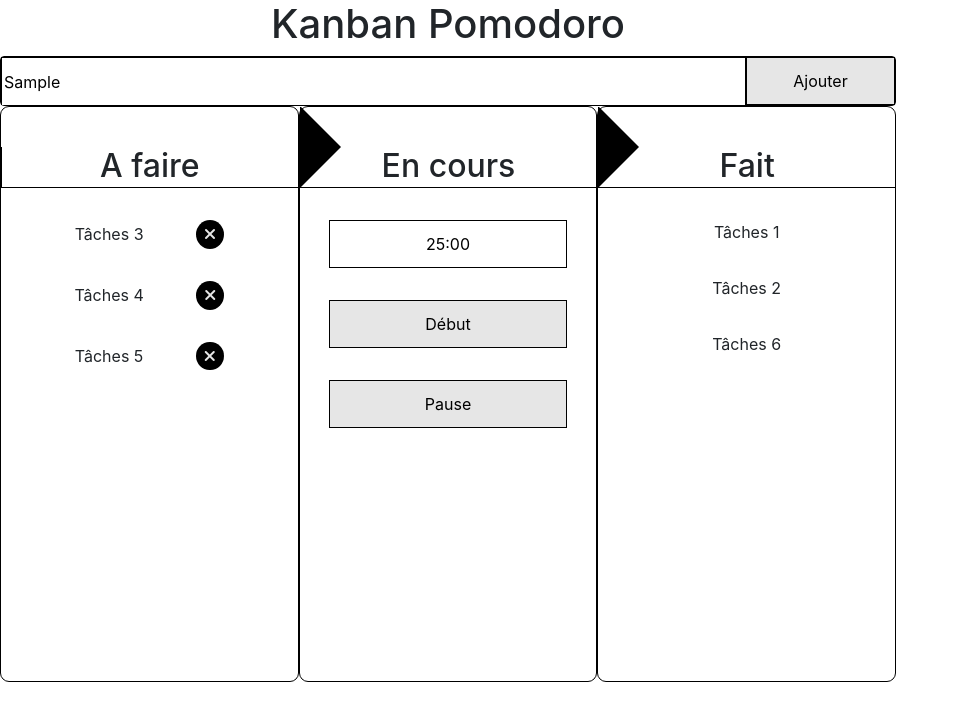
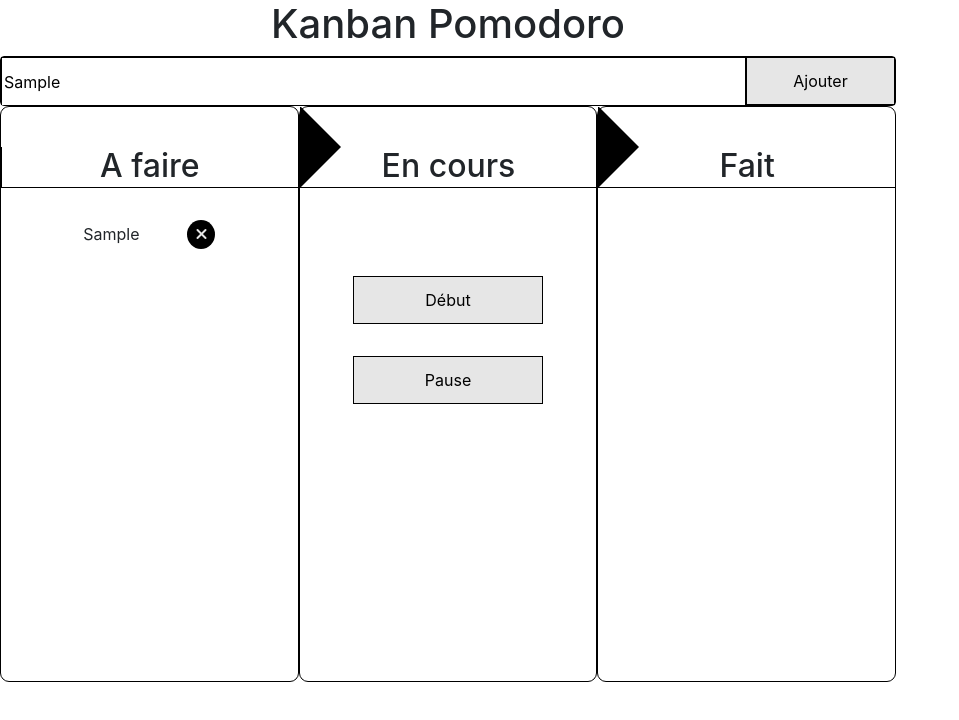
Before and after one commit to Salwasalwa/pomodoro, a website: page index.html in a window 1280 px wide. Both pictures are taken after typing "Sample" into the empty fields and a click on the button "Ajouter". Shown: the whole page, without its empty margins (0-959 px from the left). Drawn offline with nearby package versions, Linux system fonts and the light colour scheme.

Commit message:
faire les taches

```diff
--- a/index.html
+++ b/index.html
@@ -7,6 +7,8 @@
     <link rel="stylesheet" href="./static/css/style.css">
     <link rel="stylesheet" href="./static/external/bootstrap/dist/css/bootstrap.min.css">
     <link rel="stylesheet" href="./static/external/font-awesome/css/font-awesome.css">
+
+
 </head>
 
 <body>
@@ -14,10 +16,10 @@
     <div class="container">
         <div class="row">
             <div id="divInput" class="col-md-10 no-padding">
-                <input type="text" name="" value="" placeholder="Nouvelle tâche">
+                <input type="text" name="" value="" placeholder="Nouvelle tâche" id="taches">
             </div>
             <div class="col-md-2 no-padding">
-                <button type="button" name="button">Ajouter</button>
+                <button type="button" name="button" id="ajouter">Ajouter</button>
             </div>
         </div>
 
@@ -26,13 +28,8 @@
                 <div class="divTitle">
                     <h2 id="firstTitle">A faire</h2>
                 </div>
-                <ul>
-                    <li>Tâches 3 <i class="fa fa-times" aria-hidden="true"></i>
-                    </li>
-                    <li>Tâches 4 <i class="fa fa-times" aria-hidden="true"></i>
-                    </li>
-                    <li>Tâches 5 <i class="fa fa-times" aria-hidden="true"></i>
-                    </li>
+                <ul id="faire" >
+
                 </ul>
             </div>
 
@@ -40,10 +37,9 @@
                 <div class="no-padding divTitle">
                     <h2 class="fleche no-margin">En cours</h2>
                 </div>
-                <ul>
-                    <li><input type="text" name="" value="25:00" id="chrono"></li>
-                    <li><button type="button" name="button" class="encours">Début</button></li>
-                    <li><button type="button" name="button" class="encours">Pause</button></li>
+                <li><input type="text" name="" value=""></li>
+                <li><button type="button" name="button" class="encours">Début</button></li>
+                <li><button type="button" name="button" class="encours">Pause</button></li>
                 </ul>
             </div>
 
@@ -51,10 +47,8 @@
                 <div class="no-padding divTitle">
                     <h2 class="fleche no-margin">Fait</h2>
                 </div>
-                <ul>
-                    <li>Tâches 1 </li>
-                    <li>Tâches 2</li>
-                    <li>Tâches 6</li>
+                <ul id="fait">
+
                 </ul>
             </div>
         </div>
@@ -62,5 +56,19 @@
     <script src="./static/external/jquery/dist/jquery.min.js" type="text/javascript"></script>
     <script src="./static/external/bootstrap/dist/js/bootstrap.min.js" charset="utf-8"></script>
 </body>
+<script type="text/javascript">
+    $(document).ready(function() {
+        var tache = "";
+        $("#ajouter").click(function() {
+            tache = $("#taches")
+            tache = tache.val();
+            var litache = $("<li>"+tache+  '<a>'+'<i class="fa fa-times" aria-hidden="true">'+'</a>'+"</li>")
+            $("#faire").append(litache)
+
+
+        });
+
+    });
+</script>
 
 </html>
--- a/static/css/style.css
+++ b/static/css/style.css
@@ -27,15 +27,13 @@ div {
     height: 3em;
 }
 
-input {
-    height: 100%;
-    border: none;
-}
+
 
 li{
     list-style-type: none;
-    margin: 2em 0;
+    margin: 2em auto;
     text-align: center;
+    width: 80%;
 }
 input {
     width: 100%;
@@ -71,7 +69,10 @@ i {
 ul {
     padding: 0;
 }
-
+#faire li:hover,
+#faire li:active{
+    background-color: #e6e6e6;
+}
 #chrono {
     border: 1px solid black;
     text-align: center;
```
